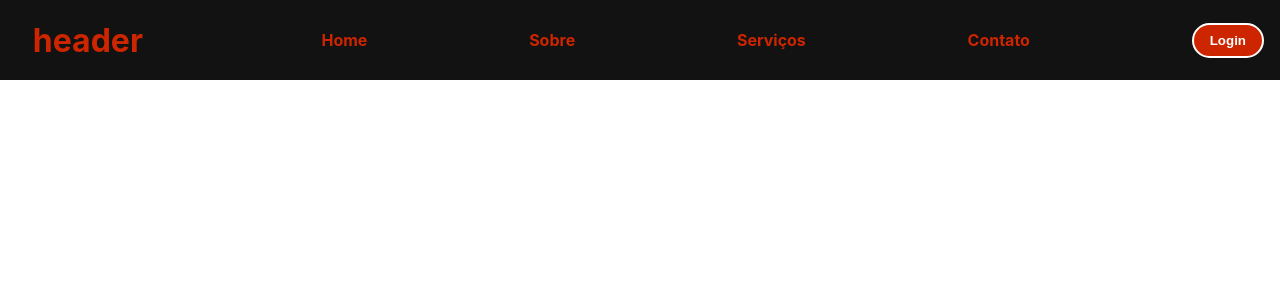
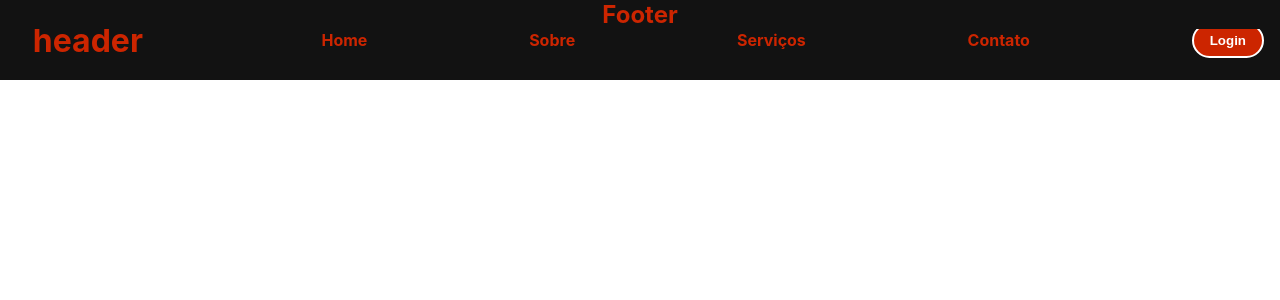
Before and after one commit to Marcelo-Diament/react-blog-example, a React (Create React App) app in the folder frontend/: page / in a window 1280 px wide. Shown: the top 300 px of the page. Built offline with nearby package versions, Linux system fonts and the light colour scheme.

Commit message:
feature: footer [001]

```diff
--- a/frontend/src/App.js
+++ b/frontend/src/App.js
@@ -1,11 +1,13 @@
 import React from 'react'
 import Header from './components/Header'
+import Footer from './components/Footer'
 import './App.css'
 
 function App() {
   return (
     <div className="App">
       <Header />
+      <Footer />
     </div>
   )
 }
--- /dev/null
+++ b/frontend/src/components/Footer/index.js
@@ -0,0 +1,11 @@
+import React from 'react'
+
+const Footer = () => {
+  return (
+    <footer>
+      <h2>Footer</h2>
+    </footer>
+  )
+}
+
+export default Footer
```
